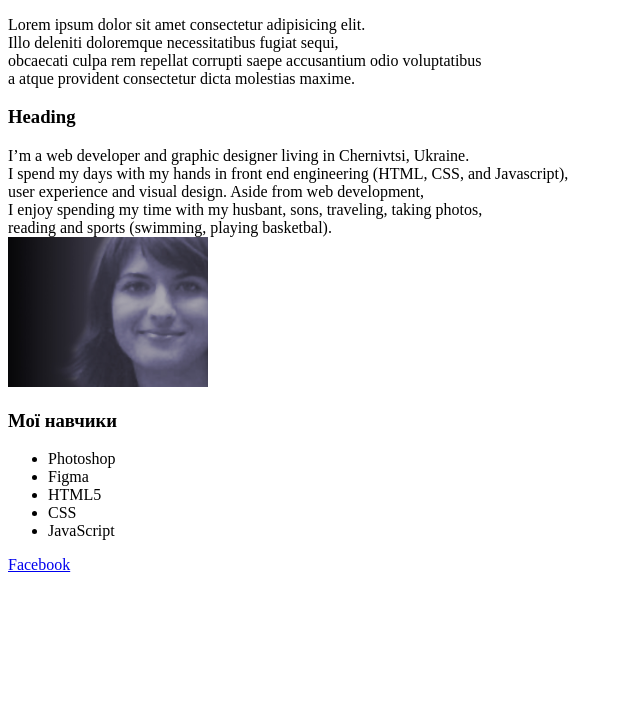
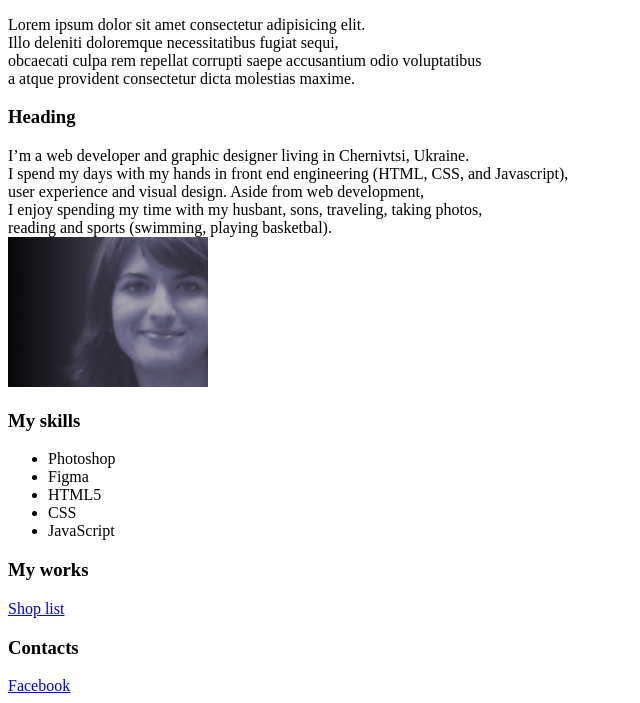
Before and after one commit to valyadvorzhak/valyadvorzhak.github.io, a plain HTML site: page index.html in a window 1280 px wide. Shown: the part 152-855 px from the top of the page, without its empty margins (0-640 px from the left). Before the commit the page ends 800 px from the top, so only its background shows below. Drawn offline with Linux system fonts and the light colour scheme.

Commit message:
2 commit

```diff
--- a/index.html
+++ b/index.html
@@ -33,7 +33,9 @@
         <div>
             <img src="1.JPG" width="200" height="150" alt="CV photo">
         </div>
-        <h3>Мої навчики</h3>
+
+        <article>
+            <h3>My skills</h3>
             <ul>
                 <li>Photoshop</li>
                 <li>Figma</li>
@@ -41,8 +43,15 @@
                 <li>CSS</li>
                 <li>JavaScript</li>
             </ul>
+        </article>
+        <article>
+            <h3>My works</h3>
+            <a href="https://github.com/valyadvorzhak/shop_list.io">Shop list</a>
+
+        </article>
     </main>
     <footer>
+        <h3>Contacts</h3>
         <a href="https://www.facebook.com/search/top?q=beetroot%20academy">Facebook</a>
     </footer>
 </body>
```
Lines whose indentation alone changed are shown as unchanged.
